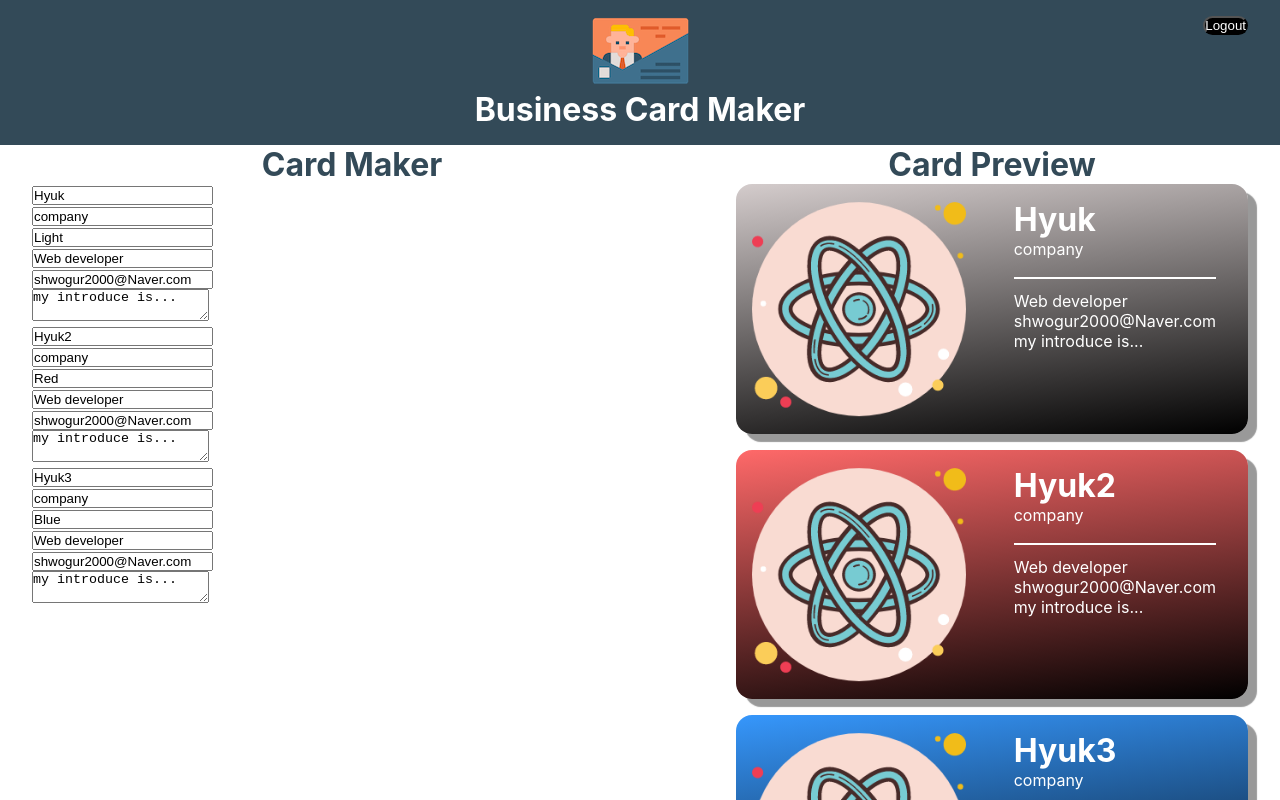
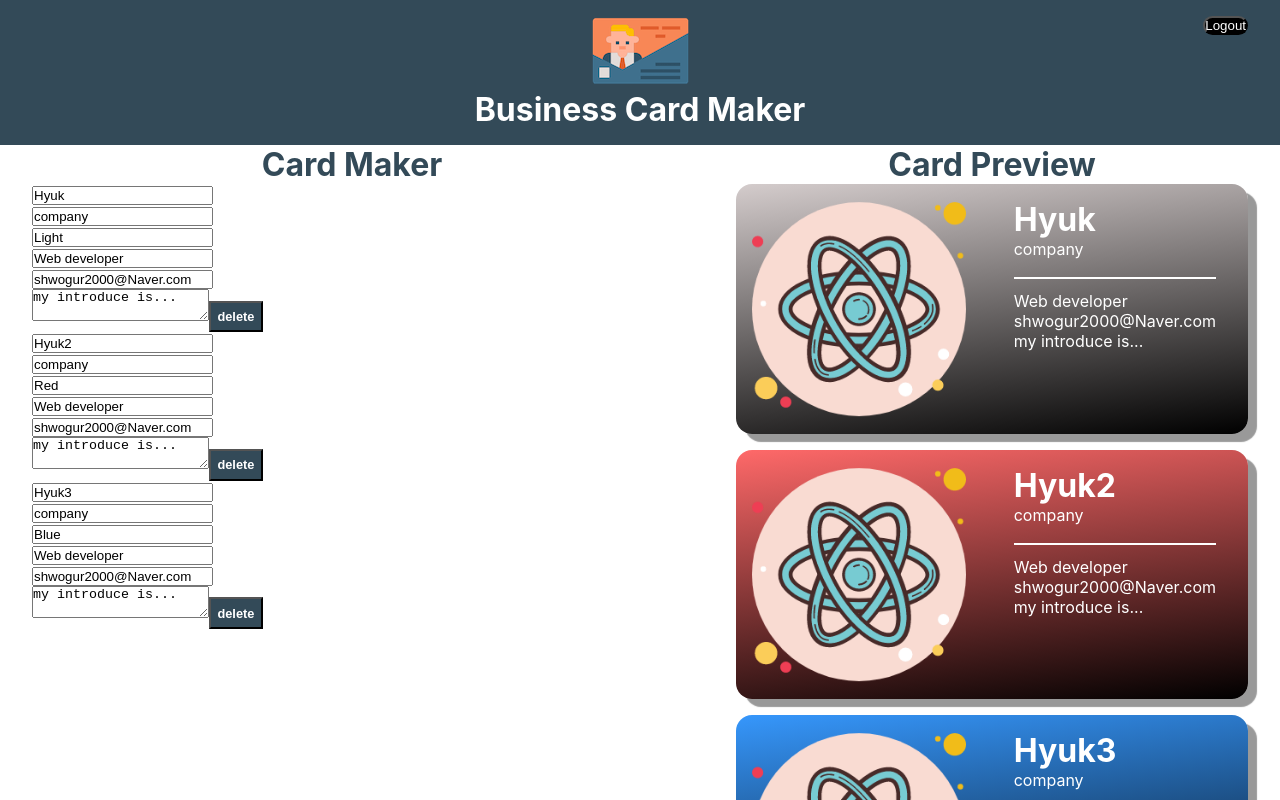
Before and after one commit to 1320129/business_card, a React (Create React App) app: page /maker in a window 1280 px wide. Shown: the top 800 px of the page. Built offline with nearby package versions, Linux system fonts and the light colour scheme; no server answers; sample sign-in values are in the browser's storage.

Commit message:
business_card

```diff
--- a/src/component/button/button.module.css
+++ b/src/component/button/button.module.css
@@ -1,8 +1,7 @@
-@value makerWhite, makerGreen from '../../common/colors.css';
 
 .button {
-  background-color: makerGreen;
-  color: makerWhite;
+  background-color: #334A58;
+  color: #fff;
   font-weight: bold;
   cursor: pointer;
   padding: 0.5em;
--- a/src/component/card/card.jsx
+++ b/src/component/card/card.jsx
@@ -4,6 +4,9 @@ import Button from '../button/button';
 
 
 const Card = ({card}) => {
+    const onClick = () => {
+
+    }
     return(
         <div className={styles.card_make}>
             <h2>Card Maker</h2>
@@ -19,6 +22,7 @@ const Card = ({card}) => {
                             <input type="text" value={card.position}/>
                             <input type="text" value={card.email}/>
                             <textarea type="text" value={card.description}/>
+                            <Button name={'delete'}onClick={onClick}/>
                         </form>
 
                             )
--- /dev/null
+++ b/src/component/image_file_input/image_file_input.jsx
@@ -0,0 +1,6 @@
+import React from 'react';
+import styles from './image_file_input.module.css';
+
+const ImageFileInput = props => <button>Image</button>;
+
+export default ImageFileInput;
```
Also changed, not shown: src/component/image_file_input/image_file_input.module.css (added).
